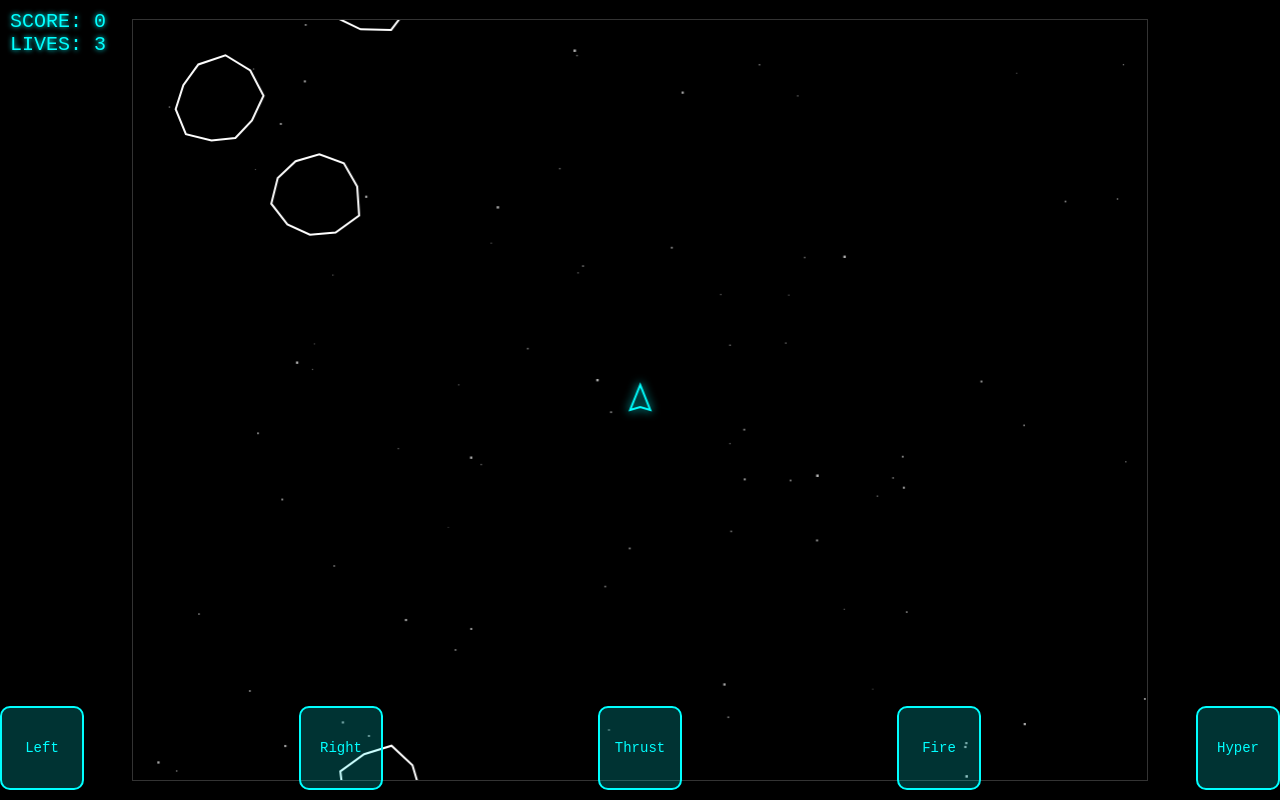
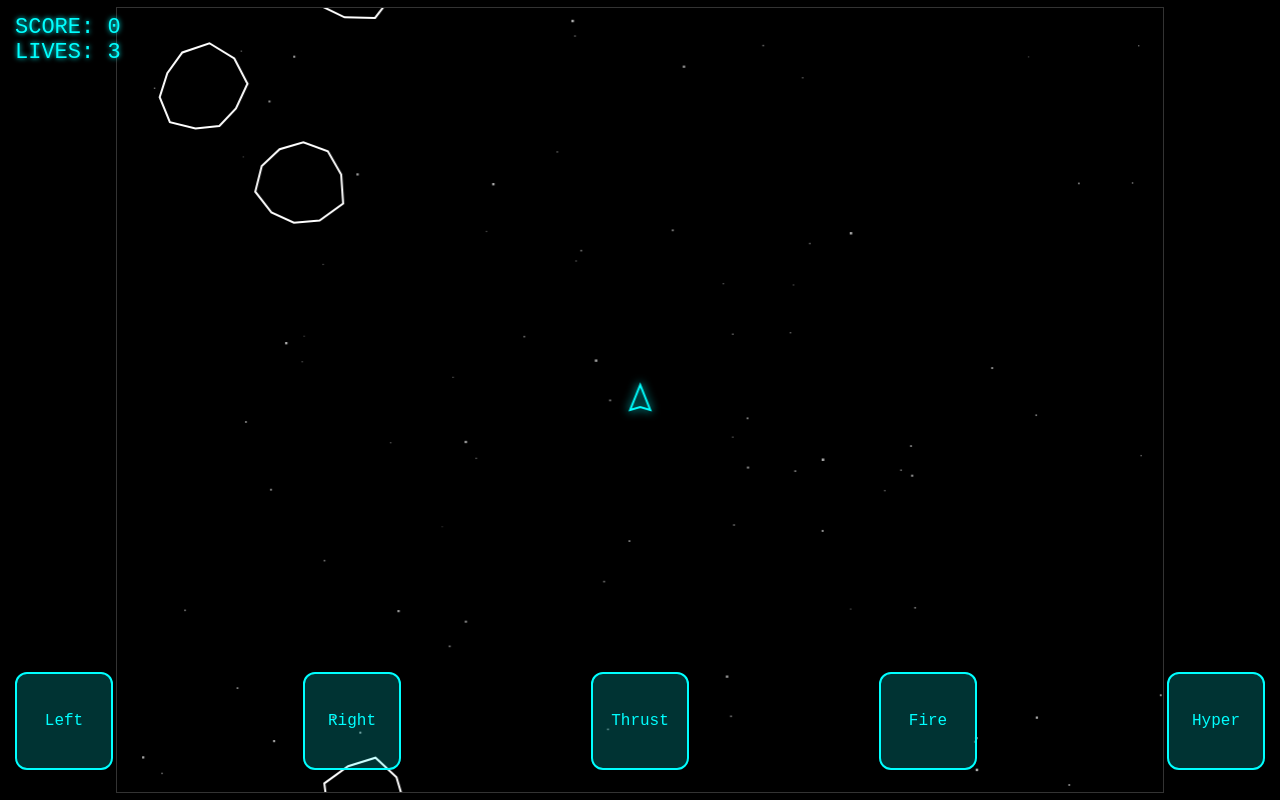
Before and after one commit to Andrew6-ops/Asteroids2, a plain HTML site: page index.html in a window 1280 px wide. Drawn offline with Linux system fonts and the light colour scheme.

Commit message:
Add files via upload

```diff
--- a/index.html
+++ b/index.html
@@ -66,10 +66,10 @@
         }
         #ui {
             position: absolute;
-            top: 10px;
-            left: 10px;
+            top: 15px; /* Increased to avoid notch */
+            left: 15px;
             color: #00FFFF;
-            font-size: clamp(16px, 5vw, 20px);
+            font-size: clamp(18px, 5.5vw, 22px); /* Slightly larger for readability */
             text-shadow: 0 0 5px #00FFFF;
         }
         #gameOver {
@@ -78,36 +78,36 @@
             left: 50%;
             transform: translate(-50%, -50%);
             color: #FF00FF;
-            font-size: clamp(24px, 6vw, 32px);
+            font-size: clamp(26px, 6.5vw, 34px);
             text-align: center;
             display: none;
             text-shadow: 0 0 10px #FF00FF;
         }
         #gameOver div {
-            font-size: clamp(14px, 3.5vw, 18px);
+            font-size: clamp(16px, 4vw, 20px);
             margin-top: 15px;
         }
         #controls {
             position: absolute;
-            bottom: 10px;
+            bottom: 15px; /* Increased to avoid home indicator */
             width: 100%;
             display: flex;
             justify-content: space-between;
-            padding: 0 10px;
-            padding-bottom: env(safe-area-inset-bottom, 10px);
-            padding-left: env(safe-area-inset-left, 10px);
-            padding-right: env(safe-area-inset-right, 10px);
+            padding: 0 15px;
+            padding-bottom: calc(15px + env(safe-area-inset-bottom, 0px));
+            padding-left: calc(15px + env(safe-area-inset-left, 0px));
+            padding-right: calc(15px + env(safe-area-inset-right, 0px));
             box-sizing: border-box;
         }
         .control-btn {
             background: rgba(0, 255, 255, 0.2);
             border: 2px solid #00FFFF;
-            border-radius: 10px;
+            border-radius: 12px;
             color: #00FFFF;
-            font-size: clamp(12px, 3vw, 14px);
-            padding: 10px;
-            width: 60px;
-            height: 60px;
+            font-size: clamp(14px, 3.5vw, 16px); /* Larger for touch */
+            padding: 12px;
+            width: 70px; /* Increased size */
+            height: 70px;
             display: flex;
             align-items: center;
             justify-content: center;
@@ -121,18 +121,18 @@
         }
         @media (max-width: 600px) {
             #ui {
-                font-size: clamp(14px, 4vw, 18px);
+                font-size: clamp(16px, 4.5vw, 20px);
             }
             #gameOver {
-                font-size: clamp(20px, 5vw, 28px);
+                font-size: clamp(22px, 5.5vw, 30px);
             }
             #gameOver div {
-                font-size: clamp(12px, 3vw, 16px);
+                font-size: clamp(14px, 3.5vw, 18px);
             }
             .control-btn {
-                width: 50px;
-                height: 50px;
-                font-size: clamp(10px, 2.5vw, 12px);
+                width: 60px;
+                height: 60px;
+                font-size: clamp(12px, 3vw, 14px);
             }
         }
     </style>
@@ -160,15 +160,20 @@
         const ctx = canvas.getContext('2d');
         const NUM_STARS = 80;
 
-        // Dynamic canvas sizing to maximize screen usage without stretching
+        // Dynamic canvas sizing to maximize screen usage
         let resizeTimeout;
         function resizeCanvas() {
             clearTimeout(resizeTimeout);
             resizeTimeout = setTimeout(() => {
                 const dpr = window.devicePixelRatio || 1;
                 const aspectRatio = 4 / 3;
-                let width = window.innerWidth * 0.98; // Increased to 98% for larger canvas
-                let height = window.innerHeight * 0.95; // Increased to 95% for larger canvas
+                // Use full width and height with safe area adjustments
+                let width = window.innerWidth;
+                let height = window.innerHeight * 0.98; // 98% to avoid bottom safe area
+                // Apply safe area insets if available
+                const safeAreaInsetTop = parseFloat(getComputedStyle(document.documentElement).getPropertyValue('--safe-area-inset-top') || '0');
+                const safeAreaInsetBottom = parseFloat(getComputedStyle(document.documentElement).getPropertyValue('--safe-area-inset-bottom') || '0');
+                height -= (safeAreaInsetTop + safeAreaInsetBottom);
                 // Maintain aspect ratio to prevent stretching
                 if (width / height > aspectRatio) {
                     width = height * aspectRatio;
@@ -185,6 +190,8 @@
                 ship.y = height / 2;
                 // Reinitialize stars to match new canvas size
                 initStars();
+                // Debug output
+                console.log(`Canvas size: ${width}x${height}, DPR: ${dpr}, Logical size: ${canvas.width/dpr}x${canvas.height/dpr}`);
             }, 100);
         }
 
@@ -498,8 +505,8 @@
             for (let i = 0; i < NUM_STARS; i++) {
                 const z = Math.random();
                 stars.push({
-                    x: Math.random() * canvas.width,
-                    y: Math.random() * canvas.height,
+                    x: Math.random() * (canvas.width / (window.devicePixelRatio || 1)),
+                    y: Math.random() * (canvas.height / (window.devicePixelRatio || 1)),
                     size: z * 1.5 + 1,
                     speed: z * 1.5 + 0.5,
                     alpha: z * 0.4 + 0.3
@@ -519,9 +526,11 @@
                 });
             }
             const buffer = size;
+            const logicalWidth = canvas.width / (window.devicePixelRatio || 1);
+            const logicalHeight = canvas.height / (window.devicePixelRatio || 1);
             return {
-                x: x ? x : Math.random() * (canvas.width - 2 * buffer) + buffer,
-                y: y ? y : Math.random() * (canvas.height - 2 * buffer) + buffer,
+                x: x ? x : Math.random() * (logicalWidth - 2 * buffer) + buffer,
+                y: y ? y : Math.random() * (logicalHeight - 2 * buffer) + buffer,
                 vx: (Math.random() - 0.5) * (size === 50 ? 1 : size === 25 ? 1.5 : 2),
                 vy: (Math.random() - 0.5) * (size === 50 ? 1 : size === 25 ? 1.5 : 2),
                 angle: Math.random() * Math.PI * 2,
@@ -533,27 +542,29 @@
 
         function spawnSaucer() {
             if (saucers.length > 0) return;
+            const logicalWidth = canvas.width / (window.devicePixelRatio || 1);
+            const logicalHeight = canvas.height / (window.devicePixelRatio || 1);
             const side = Math.floor(Math.random() * 4);
             let x, y, vx, vy;
             const speed = 1.5 + game.level * 0.2;
             if (side === 0) {
-                x = Math.random() * canvas.width;
+                x = Math.random() * logicalWidth;
                 y = -30;
                 vx = (Math.random() - 0.5) * 1;
                 vy = speed;
             } else if (side === 1) {
-                x = Math.random() * canvas.width;
-                y = canvas.height + 30;
+                x = Math.random() * logicalWidth;
+                y = logicalHeight + 30;
                 vx = (Math.random() - 0.5) * 1;
                 vy = -speed;
             } else if (side === 2) {
                 x = -30;
-                y = Math.random() * canvas.height;
+                y = Math.random() * logicalHeight;
                 vx = speed;
                 vy = (Math.random() - 0.5) * 1;
             } else {
-                x = canvas.width + 30;
-                y = Math.random() * canvas.height;
+                x = logicalWidth + 30;
+                y = Math.random() * logicalHeight;
                 vx = -speed;
                 vy = (Math.random() - 0.5) * 1;
             }
@@ -577,11 +588,13 @@
             enemyBullets.length = 0;
             saucerSpawnTimer = 0;
             const numAsteroids = 3 + game.level;
+            const logicalWidth = canvas.width / (window.devicePixelRatio || 1);
+            const logicalHeight = canvas.height / (window.devicePixelRatio || 1);
             for (let i = 0; i < numAsteroids; i++) {
                 let x, y;
                 do {
-                    x = Math.random() * (canvas.width - 100) + 50;
-                    y = Math.random() * (canvas.height - 100) + 50;
+                    x = Math.random() * (logicalWidth - 100) + 50;
+                    y = Math.random() * (logicalHeight - 100) + 50;
                 } while (Math.hypot(x - ship.x, y - ship.y) < 150);
                 asteroids.push(createAsteroid(x, y, 50));
             }
@@ -696,10 +709,12 @@
 
         function wrap(obj) {
             const buffer = obj.size || obj.radius || 0;
-            if (obj.x < -buffer) obj.x = canvas.width + buffer;
-            if (obj.x > canvas.width + buffer) obj.x = -buffer;
-            if (obj.y < -buffer) obj.y = canvas.height + buffer;
-            if (obj.y > canvas.height + buffer) obj.y = -buffer;
+            const logicalWidth = canvas.width / (window.devicePixelRatio || 1);
+            const logicalHeight = canvas.height / (window.devicePixelRatio || 1);
+            if (obj.x < -buffer) obj.x = logicalWidth + buffer;
+            if (obj.x > logicalWidth + buffer) obj.x = -buffer;
+            if (obj.y < -buffer) obj.y = logicalHeight + buffer;
+            if (obj.y > logicalHeight + buffer) obj.y = -buffer;
         }
 
         function checkCollision(x1, y1, r1, x2, y2, r2) {
@@ -727,11 +742,12 @@
         }
 
         function updateStars() {
+            const logicalHeight = canvas.height / (window.devicePixelRatio || 1);
             for (let star of stars) {
                 star.y += star.speed;
-                if (star.y > canvas.height) {
+                if (star.y > logicalHeight) {
                     star.y = 0;
-                    star.x = Math.random() * canvas.width;
+                    star.x = Math.random() * (canvas.width / (window.devicePixelRatio || 1));
                 }
             }
         }
@@ -781,8 +797,10 @@
 
             if ((keys['ArrowDown'] || touchControls.hyper) && !touchControls.hyperUsed) {
                 playHyperspaceSound();
-                ship.x = Math.random() * canvas.width;
-                ship.y = Math.random() * canvas.height;
+                const logicalWidth = canvas.width / (window.devicePixelRatio || 1);
+                const logicalHeight = canvas.height / (window.devicePixelRatio || 1);
+                ship.x = Math.random() * logicalWidth;
+                ship.y = Math.random() * logicalHeight;
                 ship.vx = 0;
                 ship.vy = 0;
                 touchControls.hyper = false;
@@ -831,7 +849,9 @@
                 const saucer = saucers[i];
                 saucer.x += saucer.vx;
                 saucer.y += saucer.vy;
-                if (saucer.x < -50 || saucer.x > canvas.width + 50 || saucer.y < -50 || saucer.y > canvas.height + 50) {
+                const logicalWidth = canvas.width / (window.devicePixelRatio || 1);
+                const logicalHeight = canvas.height / (window.devicePixelRatio || 1);
+                if (saucer.x < -50 || saucer.x > logicalWidth + 50 || saucer.y < -50 || saucer.y > logicalHeight + 50) {
                     saucers.splice(i, 1);
                     continue;
                 }
@@ -857,7 +877,9 @@
                 enemyBullet.x += enemyBullet.vx;
                 enemyBullet.y += enemyBullet.vy;
                 enemyBullet.life--;
-                if (enemyBullet.life <= 0 || enemyBullet.x < 0 || enemyBullet.x > canvas.width || enemyBullet.y < 0 || enemyBullet.y > canvas.height) {
+                const logicalWidth = canvas.width / (window.devicePixelRatio || 1);
+                const logicalHeight = canvas.height / (window.devicePixelRatio || 1);
+                if (enemyBullet.life <= 0 || enemyBullet.x < 0 || enemyBullet.x > logicalWidth || enemyBullet.y < 0 || enemyBullet.y > logicalHeight) {
                     enemyBullets.splice(i, 1);
                     continue;
                 }
```
